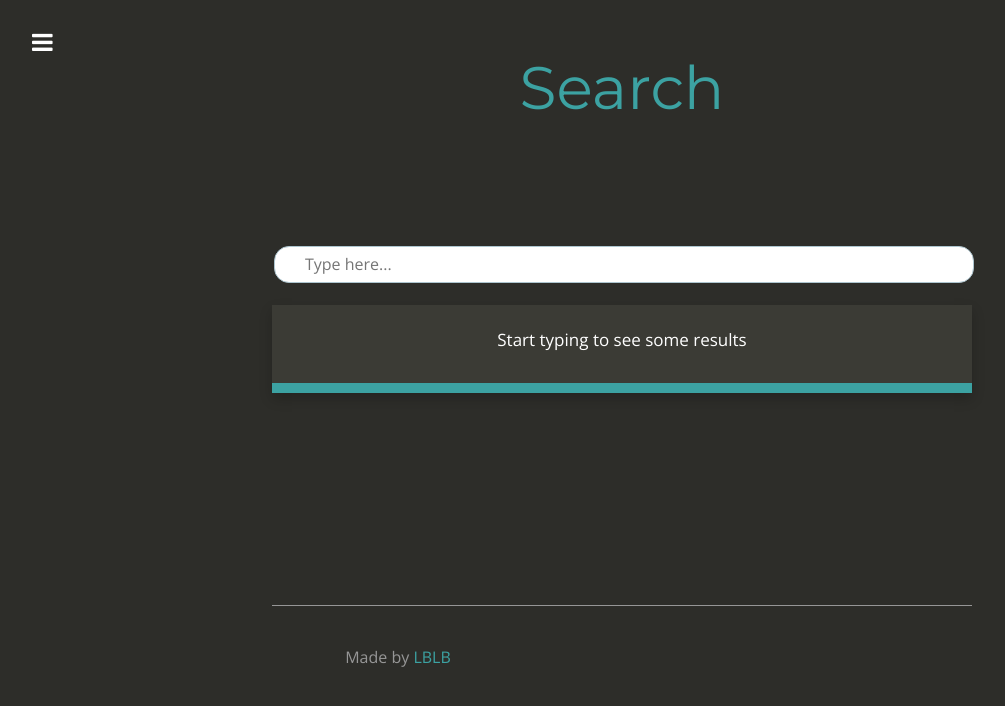
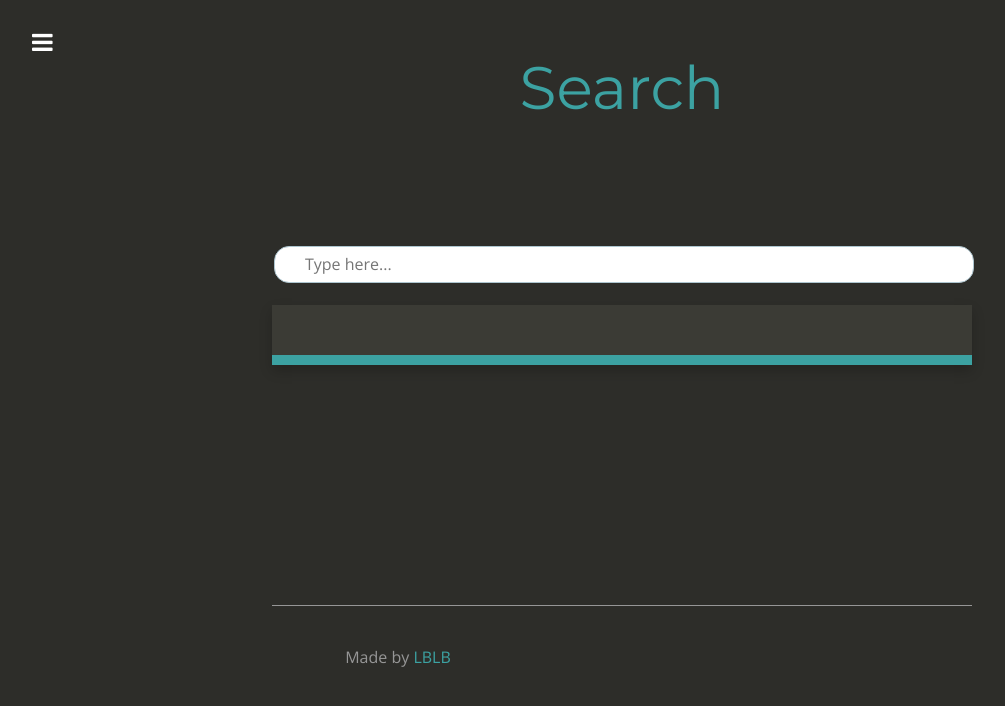
Before and after one commit to eski1337/lblb-it-ffd00, a Jekyll site: the page built from search.html, in a window 1280 px wide. Shown: the top 706 px of the page, without its empty margins (18-1023 px from the left). Built offline with Jekyll 4.4.1, drawn with Linux system fonts in a browser that asks for light colours; nearby versions of some CDN libraries.

Commit message:
search.html: changed

```diff
--- a/search.html
+++ b/search.html
@@ -10,7 +10,7 @@ layout: default
     <div id="search-container">
       <input type="text" id="search-input" placeholder="Type here...">
       <div class="col-md-12 content-panel articles">
-        <ul id="results-container"><small>Start typing to see some results</small></ul>
+        <ul id="results-container"><small></small></ul>
       </div>
     </div>
 
```
